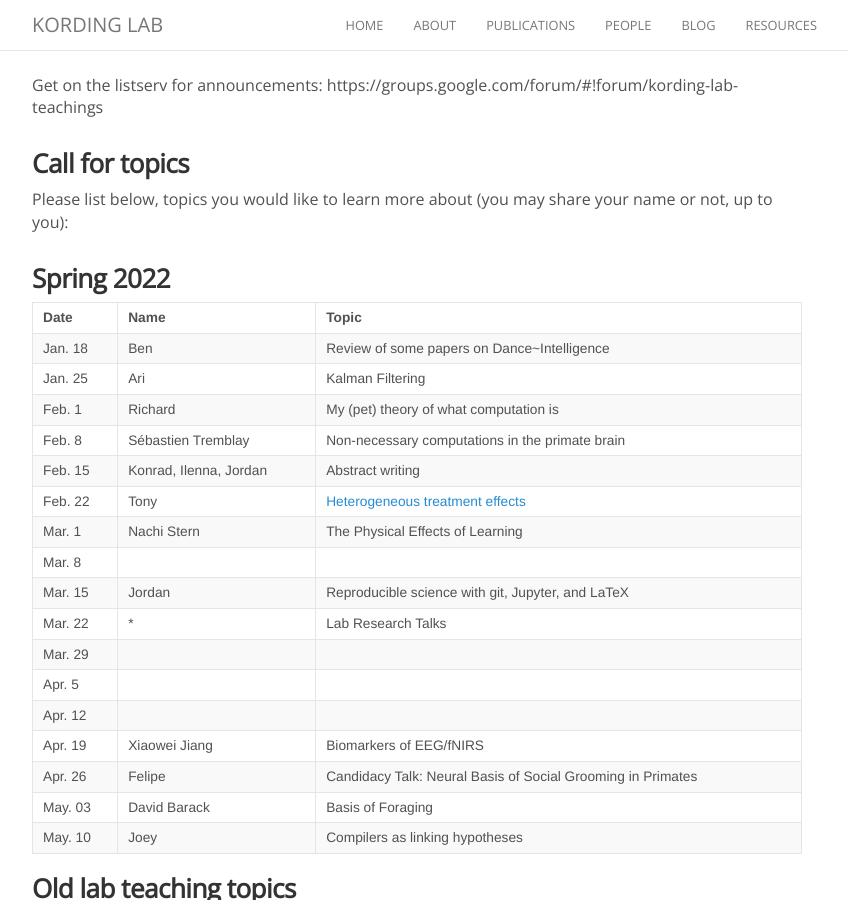
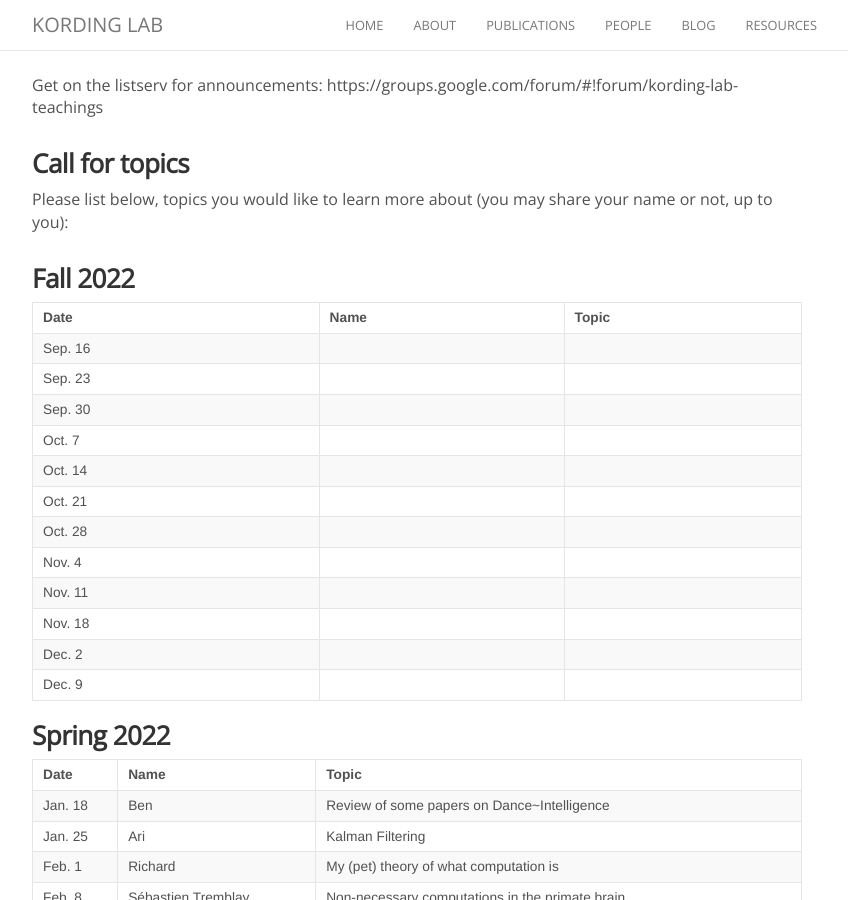
Before and after one commit to KordingLab/KordingLab.github.io, a Jekyll site: the page built from _posts/2021-01-01-upcoming-lab-teaching.md, in a window 1280 px wide and 900 px high, scrolled down 309 px. Shown: the whole window, without its empty margins (223-1071 px from the left). Built offline with Jekyll 4.4.1, drawn with Linux system fonts in a browser that asks for light colours; nearby versions of some CDN libraries; comment, search, counter and statistics services are not loaded.

Commit message:
Add Fall 2022 calendar

```diff
--- a/_posts/2021-01-01-upcoming-lab-teaching.md
+++ b/_posts/2021-01-01-upcoming-lab-teaching.md
@@ -12,7 +12,23 @@ Get on the listserv for announcements: https://groups.google.com/forum/#!forum/k
 
 Please list below, topics you would like to learn more about (you may share your name or not, up to you):
 
+### Fall 2022
 
+
+| Date    | Name | Topic |
+|---------|------|-------|
+| Sep. 16 |      |       |
+| Sep. 23 |      |       |
+| Sep. 30 |      |       |
+| Oct. 7  |      |       |
+| Oct. 14 |      |       |
+| Oct. 21 |      |       |
+| Oct. 28 |      |       |
+| Nov. 4  |      |       |
+| Nov. 11 |      |       |
+| Nov. 18 |      |       |
+| Dec. 2  |      |       |
+| Dec. 9  |      |       |
 
 ### Spring 2022
 
```
